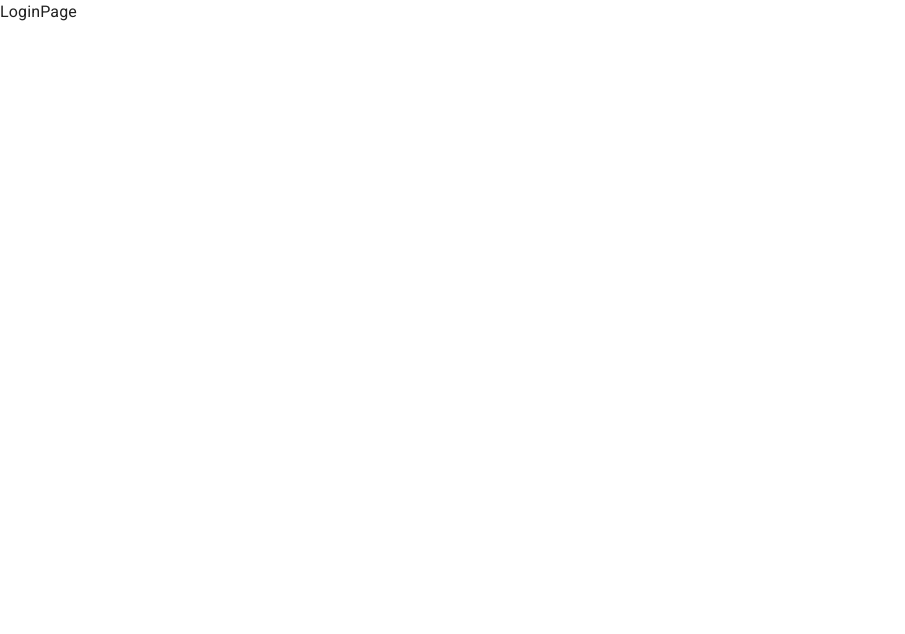
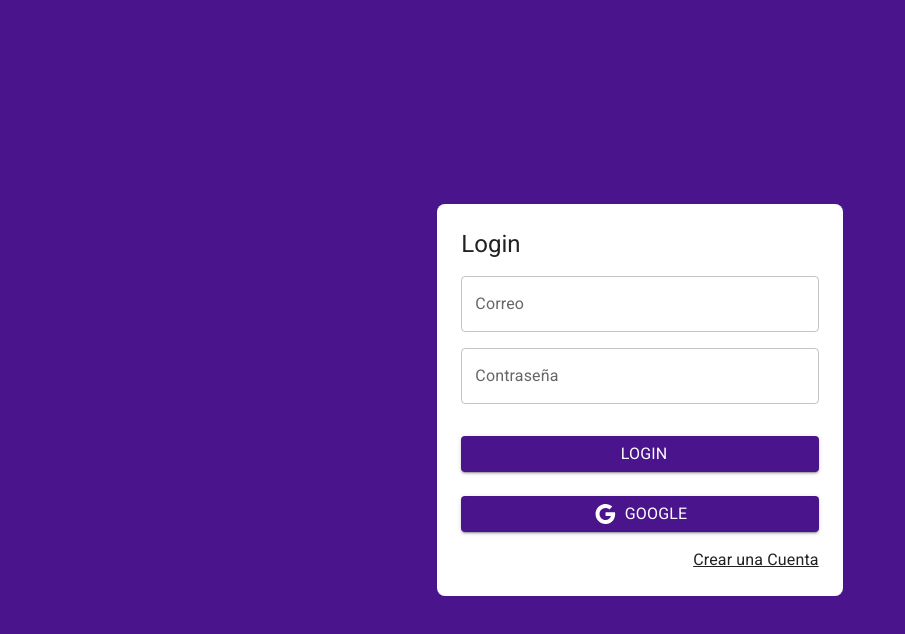
Before and after one commit to fernandogtorrez/NotesApp, a React (Vite) app: page /auth/login in a window 1280 px wide. Shown: the top 634 px of the page, without its empty margins (0-905 px from the left). Built offline with nearby package versions, Linux system fonts and the light colour scheme.

Commit message:
Navbar y Sidebar

```diff
--- /dev/null
+++ b/src/auth/layout/AuthLayout.jsx
@@ -0,0 +1,33 @@
+import { Grid, Typography } from '@mui/material'
+
+
+export const AuthLayout = ({children, title = ''}) => {
+
+  return (
+    <Grid
+      container
+      spacing={0}
+      direction= 'row'
+      alignItems='center'
+      justifyContent='center'
+      sx={{ minHeight: '100vh', backgroundColor: 'primary.main', padding: 4 }}
+    >
+      <Grid
+        item
+        xs={12}
+        sm={8}
+        md={4}
+        className='box-shadow'
+        sx={{backgroundColor:'#fff', padding: 3, borderRadius: 2}}
+      >
+        <Typography
+          variant="h5"
+          sx={{mb:1}}
+        >
+          {title}
+        </Typography>
+        {children}
+        </Grid>
+    </Grid>
+  )
+}
--- a/src/auth/pages/LoginPage.jsx
+++ b/src/auth/pages/LoginPage.jsx
@@ -1,7 +1,84 @@
-import React from 'react'
+import {Link as RouterLink} from 'react-router-dom'
+
+import { AuthLayout } from '../layout/AuthLayout'
+
+import { Button, Grid, TextField, Typography, Link } from "@mui/material"
+import { Google } from '@mui/icons-material'
+
 
 export const LoginPage = () => {
   return (
-    <div>LoginPage</div>
+    <AuthLayout title='Login'>
+        <form>
+          <Grid
+            item
+            xs={12}
+            sx={{mt: 2}}
+          >
+            <TextField
+              label='Correo'
+              type='email'
+              placeholder="correo@gmail.com"
+              fullWidth
+            />
+          </Grid>
+          <Grid
+            item
+            xs={12}
+            sx={{mt: 2}}
+          >
+            <TextField
+              label='Contraseña'
+              type='password'
+              placeholder="Contraseña"
+              fullWidth
+            />
+          </Grid>
+          <Grid
+            container
+            spacing={1}
+            sx={{mb: 2, mt: 1}}
+          >
+            <Grid
+              item
+              xs={12}
+              sx={{mt:2}}
+            >
+              <Button
+                variant="contained"
+                fullWidth
+              >
+                <Typography sx={{ml: 1}}>Login</Typography>
+              </Button>
+            </Grid>
+            <Grid
+              item
+              xs={12}
+              sx={{mt:2}}
+            >
+              <Button
+                variant="contained"
+                fullWidth
+              >
+                <Google/>
+                <Typography sx={{ml: 1}}>Google</Typography>
+              </Button>
+            </Grid>
+          </Grid>
+          <Grid
+            container
+            direction='row'
+            justifyContent='end'
+          >
+            <Link
+              component={RouterLink}
+              color= 'inherit'
+              to='/auth/register'
+            >
+              Crear una Cuenta
+            </Link>
+          </Grid>
+        </form>
+      </AuthLayout>
   )
 }
--- a/src/auth/pages/RegisterPage.jsx
+++ b/src/auth/pages/RegisterPage.jsx
@@ -1,7 +1,81 @@
-import React from 'react'
+import {Link as RouterLink} from 'react-router-dom'
+
+import { AuthLayout } from '../layout/AuthLayout'
+
+import { Button, Grid, TextField, Typography, Link } from "@mui/material"
 
 export const RegisterPage = () => {
   return (
-    <div>RegisterPage</div>
+    <AuthLayout title='Crear Cuenta'>
+        <form>
+        <Grid
+            item
+            xs={12}
+            sx={{mt: 2}}
+          >
+            <TextField
+              label='Nombre Completo'
+              type='text'
+              placeholder="Nombre completo"
+              fullWidth
+            />
+          </Grid>
+          <Grid
+            item
+            xs={12}
+            sx={{mt: 2}}
+          >
+            <TextField
+              label='Correo'
+              type='email'
+              placeholder="correo@gmail.com"
+              fullWidth
+            />
+          </Grid>
+          <Grid
+            item
+            xs={12}
+            sx={{mt: 2}}
+          >
+            <TextField
+              label='Contraseña'
+              type='password'
+              placeholder="Contraseña"
+              fullWidth
+            />
+          </Grid>
+          <Grid
+            container
+            spacing={1}
+            sx={{mb: 2, mt: 1}}
+          >
+            <Grid
+              item
+              xs={12}
+              sx={{mt:2}}
+            >
+              <Button
+                variant="contained"
+                fullWidth
+              >
+                <Typography sx={{ml: 1}}>Crear Cuenta</Typography>
+              </Button>
+            </Grid>
+          </Grid>
+          <Grid
+            container
+            direction='row'
+            justifyContent='end'
+          >
+            <Link
+              component={RouterLink}
+              color= 'inherit'
+              to='/auth/login'
+            >
+              Ya tengo una cuenta
+            </Link>
+          </Grid>
+        </form>
+      </AuthLayout>
   )
 }
--- /dev/null
+++ b/src/notes/components/NavBar.jsx
@@ -0,0 +1,44 @@
+import { MenuOutlined, LogoutOutlined } from '@mui/icons-material'
+import { AppBar, Grid, IconButton, Toolbar, Typography } from '@mui/material'
+import React from 'react'
+
+export const NavBar = ({drawerWidth= 240}) => {
+  return (
+    <AppBar
+        position='fixed'
+        sx={{
+            width: {sm:`calc(100% - ${drawerWidth}px)`},
+            ml: { sm: `${drawerWidth}px` }
+        }}
+    >
+        <Toolbar>
+            <IconButton
+                color='inherit'
+                edge='start'
+                sx={{mr:2, display: {sm:'none'}}}
+            >
+                <MenuOutlined/>
+            </IconButton>
+            <Grid
+                container
+                direction='row'
+                justifyContent='space-between'
+                alignItems='center'
+            >
+                <Typography
+                    variant='h6'
+                    noWrap
+                    component='div'
+                >
+                    NoteApp
+                </Typography>
+                <IconButton
+                    color='error'
+                >
+                    <LogoutOutlined/>
+                </IconButton>
+            </Grid>
+        </Toolbar>
+    </AppBar>
+  )
+}
--- /dev/null
+++ b/src/notes/components/SideBar.jsx
@@ -0,0 +1,55 @@
+import { Box, Divider, Drawer, Grid, List, ListItem, ListItemButton, ListItemIcon, ListItemText, Toolbar, Typography } from "@mui/material"
+import { TurnedInNot } from '@mui/icons-material'
+
+
+export const SideBar = ({drawerWidth= 240}) => {
+  return (
+    <Box
+        component='nav'
+        sx={{ width: {sm: drawerWidth}, flexShrink: {sm: 0} }}
+    >
+        <Drawer
+            variant="persistent"
+            open
+            sx={{
+                display: {xs: 'block'},
+                '& .MuiDrawer-paper': { boxSizing: 'border-box', width: drawerWidth }
+            }}
+        >
+            <Toolbar>
+                <Typography
+                    variant="h6"
+                    noWrap
+                    component='div'
+                >
+                    SkillFactory
+                </Typography>
+            </Toolbar>
+            <Divider />
+            <List>
+                {
+                    ['Enero', 'Febrero', 'Marzo', 'Abril'].map(text =>(
+                        <ListItem key={text}>
+                            <ListItemButton>
+                                <ListItemIcon>
+                                    <TurnedInNot/>
+                                </ListItemIcon>
+                                <Grid
+                                    container
+                                >
+                                    <ListItemText primary={text}/>
+                                    <ListItemText secundary={
+                                         'Lorem ipsum dolor, sit amet consectetur adipisicing elit. Maiores minima accusantium dolore nobis consectetur dolorum placeat vel impedit voluptas, similique eos ipsum suscipit libero aliquam, molestias quos laborum minus recusandae.'
+                                    }/>
+                                </Grid>
+                            </ListItemButton>
+                        </ListItem>
+
+                    ))
+                }
+            </List>
+        </Drawer>
+
+    </Box>
+  )
+}
--- /dev/null
+++ b/src/notes/components/index.js
@@ -0,0 +1,2 @@
+export * from './NavBar'
+export * from './SideBar'
--- /dev/null
+++ b/src/notes/layout/NotesLayout.jsx
@@ -0,0 +1,21 @@
+import { Box, Toolbar } from '@mui/material'
+import { NavBar, SideBar } from '../components'
+
+const drawerWidth = 240
+
+export const NotesLayout = ({children}) => {
+  return (
+    <Box sx={{display:'flex'}}>
+        <NavBar drawerWidth={drawerWidth}/>
+
+        <SideBar drawerWidth={drawerWidth}/>
+        <Box
+            component='main'
+            sx={{ flexGrow: 1, padding: 3 }}
+        >
+            <Toolbar />
+            {children}
+        </Box>
+    </Box>
+  )
+}
--- a/src/notes/pages/NotesPage.jsx
+++ b/src/notes/pages/NotesPage.jsx
@@ -1,6 +1,15 @@
+import { NoteAddOutlined } from "@mui/icons-material"
+import { Typography } from "@mui/material"
+import { NotesLayout } from "../layout/NotesLayout"
 
 export const NotesPage = () => {
   return (
-    <div>NotesPage</div>
+    <NotesLayout>
+      <Typography>
+        Lorem ipsum dolor sit amet, consectetur adipisicing elit. Doloremque dolor modi molestiae minus repellendus reprehenderit illum quisquam. Laudantium iure possimus odio asperiores amet modi quisquam! Sequi et natus nisi reiciendis?
+        Ratione voluptate incidunt excepturi optio suscipit dolore nisi doloribus error perferendis omnis quos obcaecati placeat vitae asperiores tempore libero dolor veritatis exercitationem architecto id ipsa voluptatibus, praesentium magnam distinctio. Aliquid.
+        Ullam odit, dolor maxime aliquam, molestiae saepe reiciendis nam iure, modi sequi unde laborum possimus omnis consequuntur quisquam error porro reprehenderit accusantium. Repellendus omnis sint illo rem eveniet nesciunt quam.
+      </Typography>
+    </NotesLayout>
   )
 }
```
